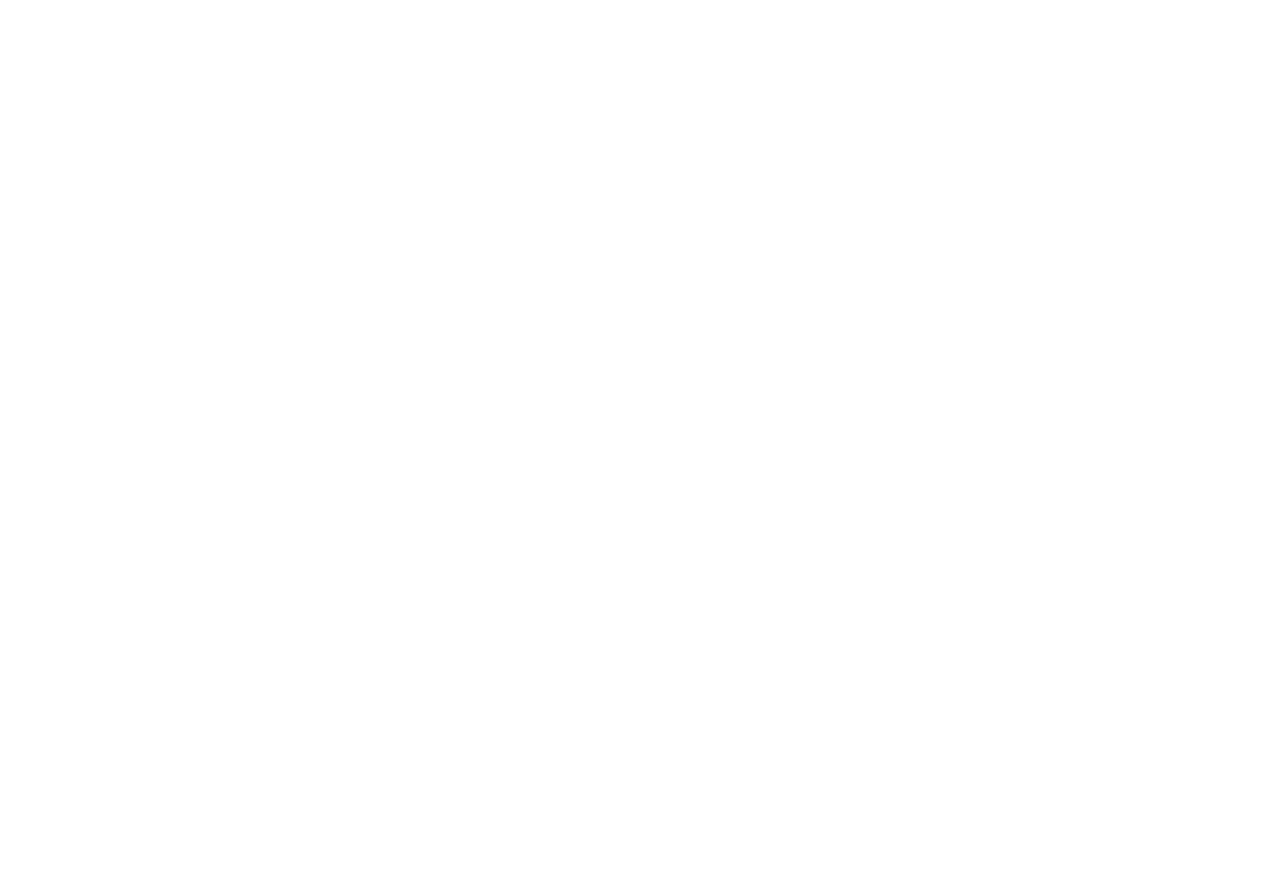
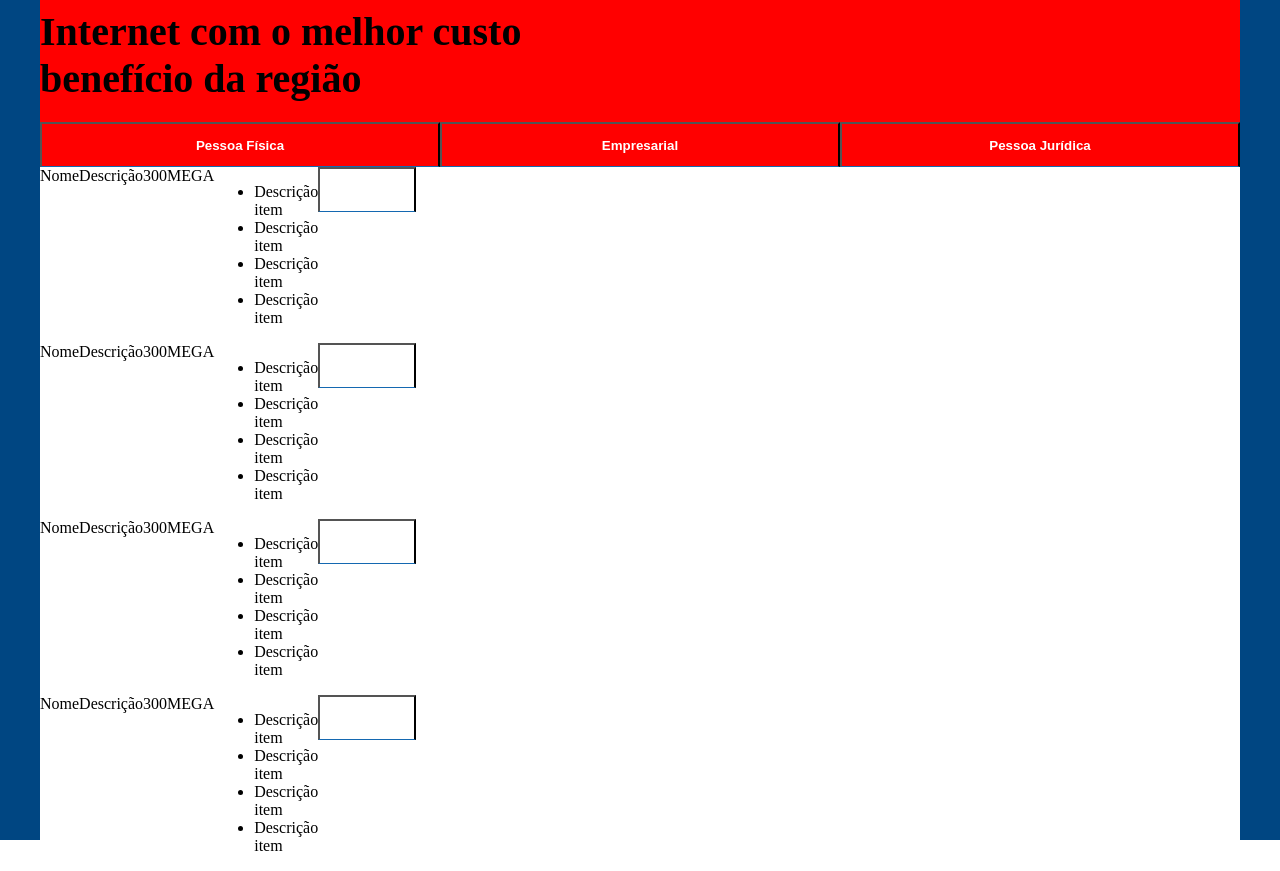
Before and after one commit to guilherme-a-pinheiro/ponto-net-vercel, a Next.js app: page / in a window 1280 px wide. Shown: the part 960-1831 px from the top of the page. Before the commit the page ends 872 px from the top, so only its background shows below. Built offline with nearby package versions, Linux system fonts and the light colour scheme.

Commit message:
mainplanos

```diff
--- /dev/null
+++ b/components/mainplanos/index.js
@@ -0,0 +1,97 @@
+import React from 'react'
+import * as S from './styles'
+import Image from 'next/image'
+
+export default function Mainplanos() {
+  return (
+    <S.Mainplanos>
+      <S.Content>
+        <S.Planos>PLANOS</S.Planos>
+        <h2>Internet com o melhor custo benefício da região</h2>
+        <main>
+          <div>
+            <button>Pessoa Física</button>
+            <button>Empresarial</button>
+            <button>Pessoa Jurídica</button>
+          </div>
+          <S.Descricao>
+            <div>
+              <div>
+                <span>Nome</span>
+                <span>Descrição</span>
+              </div>
+              <div>
+                <span>300</span>
+                <span>MEGA</span>
+              </div>
+              <ul>
+                <li>Descrição item</li>
+                <li>Descrição item</li>
+                <li>Descrição item</li>
+                <li>Descrição item</li>
+              </ul>
+              <button>Assinar</button>
+            </div>
+          </S.Descricao>
+          <S.Descricao>
+            <div>
+              <div>
+                <span>Nome</span>
+                <span>Descrição</span>
+              </div>
+              <div>
+                <span>300</span>
+                <span>MEGA</span>
+              </div>
+              <ul>
+                <li>Descrição item</li>
+                <li>Descrição item</li>
+                <li>Descrição item</li>
+                <li>Descrição item</li>
+              </ul>
+              <button>Assinar</button>
+            </div>
+          </S.Descricao>
+          <S.Descricao>
+            <div>
+              <div>
+                <span>Nome</span>
+                <span>Descrição</span>
+              </div>
+              <div>
+                <span>300</span>
+                <span>MEGA</span>
+              </div>
+              <ul>
+                <li>Descrição item</li>
+                <li>Descrição item</li>
+                <li>Descrição item</li>
+                <li>Descrição item</li>
+              </ul>
+              <button>Assinar</button>
+            </div>
+          </S.Descricao>
+          <S.Descricao>
+            <div>
+              <div>
+                <span>Nome</span>
+                <span>Descrição</span>
+              </div>
+              <div>
+                <span>300</span>
+                <span>MEGA</span>
+              </div>
+              <ul>
+                <li>Descrição item</li>
+                <li>Descrição item</li>
+                <li>Descrição item</li>
+                <li>Descrição item</li>
+              </ul>
+              <button>Assinar</button>
+            </div>
+          </S.Descricao>
+        </main>
+      </S.Content>
+    </S.Mainplanos>
+  )
+}
--- /dev/null
+++ b/components/mainplanos/styles.js
@@ -0,0 +1,54 @@
+import { styled } from '@stitches/react';
+
+export const Mainplanos = styled('div', {
+  width: '100%',
+  height: '100vh',
+  backgroundColor: '#004682',
+  padding: '64px 0px',
+    main: {
+      Descricao: {
+        display: 'flex'
+      }
+    }
+})
+
+export const Content = styled('div', {
+  width: '1200px',
+  margin: '0px auto',
+  height: '100%',
+  backgroundColor: 'red',
+  h2: {
+    width: '550px',
+    padding: '0px',
+    margin: '8px 0px 20px',
+    fontSize: '40px',
+    fontWeight: 'bold'
+  },
+  main: {
+    div: {
+      display: 'flex',
+      button: {
+        borderBottom: '1px solid rgb(20, 104, 177)',
+        width: '100%',
+        color: '#fff',
+        fontWeight: 600,
+        height: '45px',
+        backgroundColor: 'inherit'
+      }
+    }
+  }
+})
+
+export const Planos = styled('div', {
+  fontSize: '20px',
+  fontWeight: '600',
+  color: '#30D2FF',
+  fontFamily: 'Montserrat,-apple-system,BlinkMacSystemFont,Segoe UI,Roboto,Oxygen,Ubuntu,Cantarell,Fira Sans,Droid Sans,Helvetica Neue,sans-serif'
+})
+
+export const Descricao = styled('div', {
+  display: 'flex',
+  width: '100%',
+  backgroundColor: '#fff',
+  color: '#000',
+})
--- a/pages/index.js
+++ b/pages/index.js
@@ -3,6 +3,7 @@
 
 import Navbar from '../components/navbar'
 import Mainimg from '../components/mainimg'
+import Mainplanos from '../components/mainplanos'
 
 export default function Home() {
   return (
@@ -15,6 +16,7 @@
       <main className={styles.main}>
         <Navbar />
         <Mainimg />
+        <Mainplanos />
       </main>
     </>
   )
```
